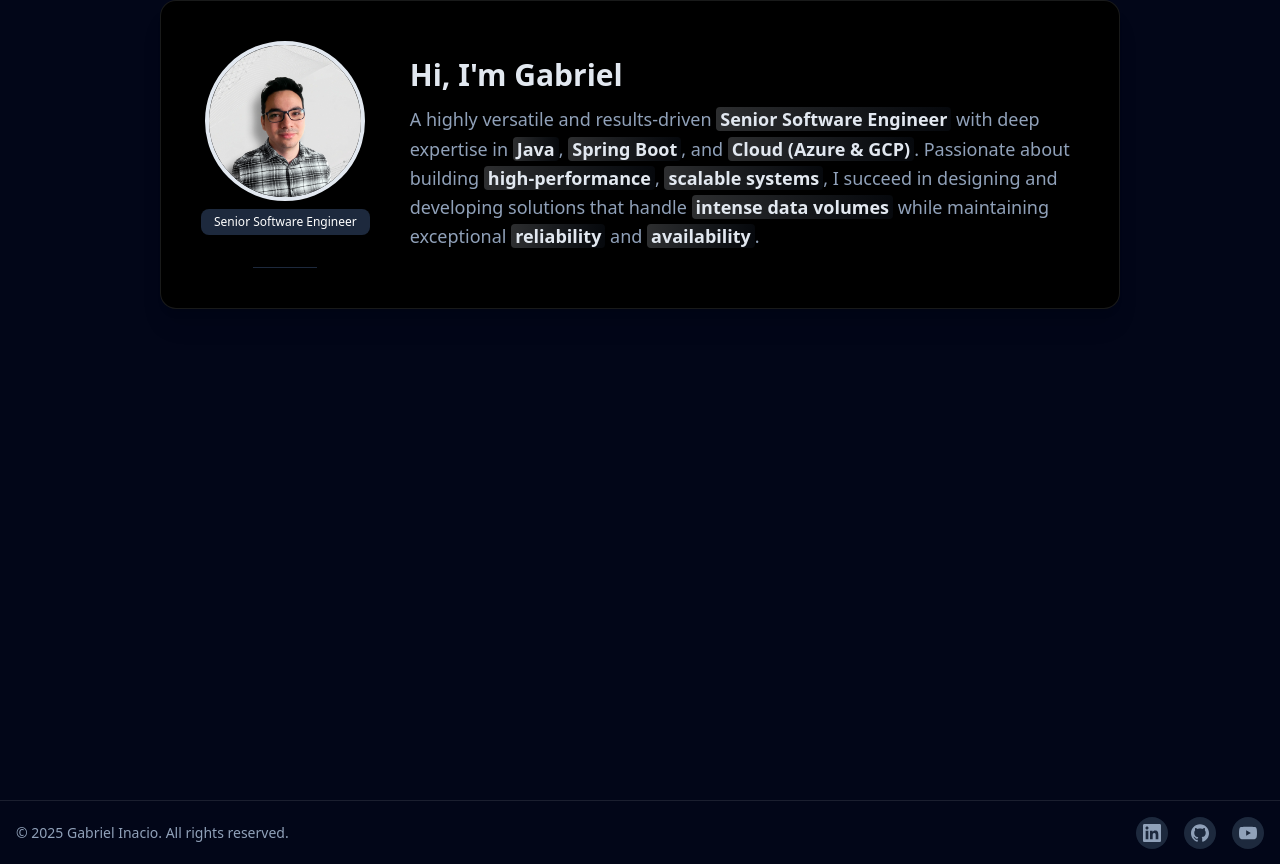
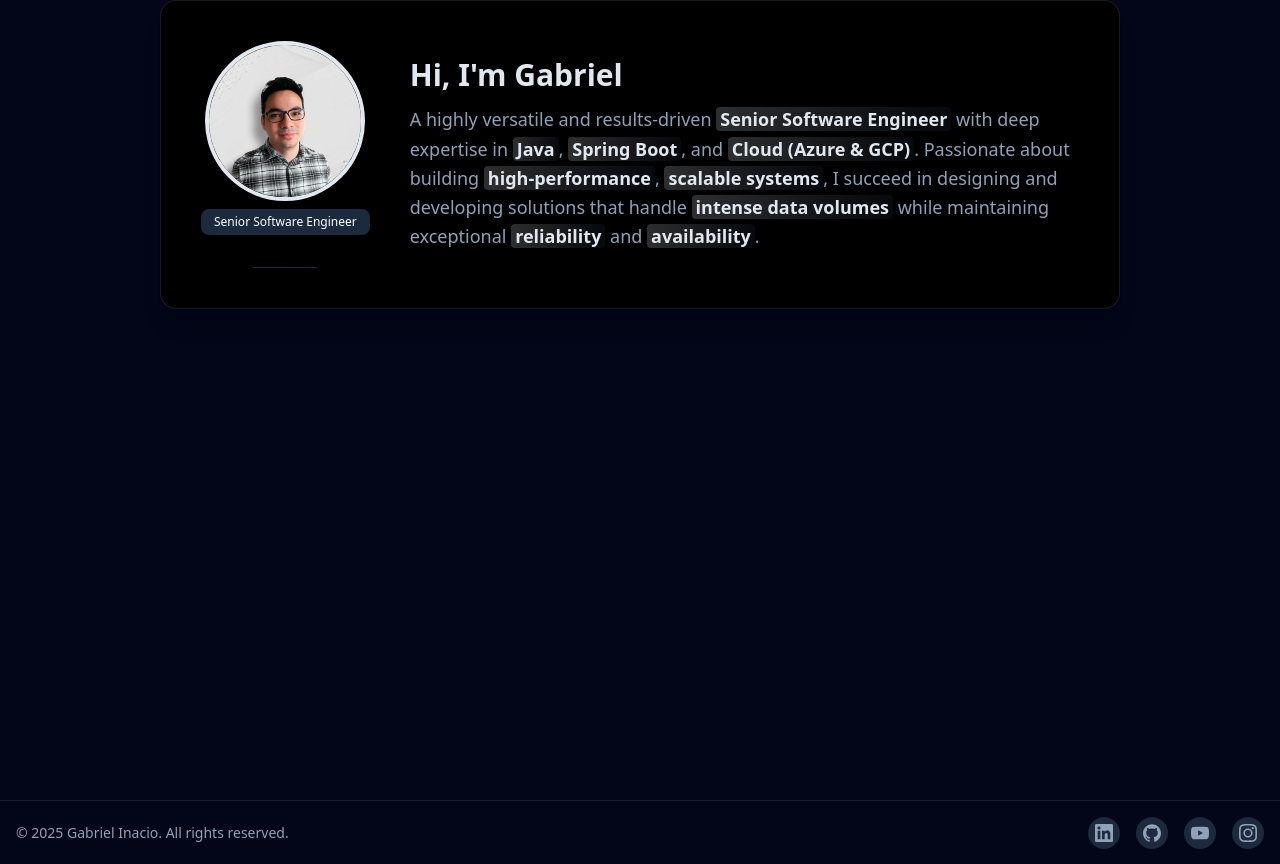
Before and after one commit to gabrielinaciosouza/blog, a Next.js app in the folder blog-web/: page / in a window 1280 px wide. Shown: the part 113-977 px from the top of the page. Built offline with nearby package versions, Linux system fonts and the light colour scheme; no server answers.

Commit message:
fix: add Instagram link to contact page and footer with updated environment variable references

```diff
--- a/blog-web/src/app/(public)/contact/page.tsx
+++ b/blog-web/src/app/(public)/contact/page.tsx
@@ -2,11 +2,12 @@
 
 import { Card, CardContent, CardHeader } from "@/components/ui/card";
 import { Button } from "@/components/ui/button";
-import { SiMaildotcom, SiLinkedin, SiGithub, SiYoutube } from "react-icons/si";
+import { SiMaildotcom, SiLinkedin, SiGithub, SiYoutube, SiInstagram } from "react-icons/si";
 
 const linkedinUrl = process.env.NEXT_PUBLIC_LINKEDIN_URL || "https://linkedin.com";
 const githubUrl = process.env.NEXT_PUBLIC_GITHUB_URL || "https://github.com";
 const youtubeUrl = process.env.NEXT_PUBLIC_YOUTUBE_URL || "https://youtube.com";
+const instagramUrl = process.env.NEXT_PUBLIC_INSTAGRAM_URL || "https://instagram.com";
 const email = process.env.NEXT_PUBLIC_CONTACT_EMAIL || "your@email.com";
 
 export default function ContactPage() {
@@ -55,6 +56,11 @@ export default function ContactPage() {
                                 <SiYoutube className="h-5 w-5" /> Youtube
                             </a>
                         </Button>
+                        <Button variant="outline" className="w-full flex justify-start gap-2" asChild>
+                            <a href={instagramUrl} target="_blank" rel="noopener noreferrer">
+                                <SiInstagram className="h-5 w-5" /> Instagram
+                            </a>
+                        </Button>
                     </div>
                 </CardContent>
             </Card>
--- a/blog-web/src/components/footer/Footer.tsx
+++ b/blog-web/src/components/footer/Footer.tsx
@@ -1,15 +1,16 @@
 import React from "react";
 import Link from "next/link";
-import { SiLinkedin, SiGithub, SiYoutube } from "react-icons/si";
+import { SiLinkedin, SiGithub, SiYoutube, SiInstagram } from "react-icons/si";
 
 const iconProps = {
     size: 18,
     className: "text-muted-foreground"
 };
 
-const linkedinUrl = process.env.LINKEDIN_URL || "https://linkedin.com";
-const githubUrl = process.env.GITHUB_URL || "https://github.com";
-const youtubeUrl = process.env.YOUTUBE_URL || "https://youtube.com";
+const linkedinUrl = process.env.NEXT_PUBLIC_LINKEDIN_URL || "https://linkedin.com";
+const githubUrl = process.env.NEXT_PUBLIC_GITHUB_URL || "https://github.com";
+const youtubeUrl = process.env.NEXT_PUBLIC_YOUTUBE_URL || "https://youtube.com";
+const instagramUrl = process.env.NEXT_PUBLIC_INSTAGRAM_URL || "https://instagram.com";
 
 const Footer = () => {
     const currentYear = new Date().getFullYear();
@@ -33,6 +34,11 @@ const Footer = () => {
                             <SiYoutube {...iconProps} />
                         </span>
                     </Link>
+                    <Link href={instagramUrl} aria-label="Instagram" target="_blank" rel="noopener noreferrer">
+                        <span className="inline-flex items-center justify-center rounded-full bg-muted w-8 h-8 hover:bg-primary transition">
+                            <SiInstagram {...iconProps} />
+                        </span>
+                    </Link>
                 </div>
             </div>
         </footer>
```
